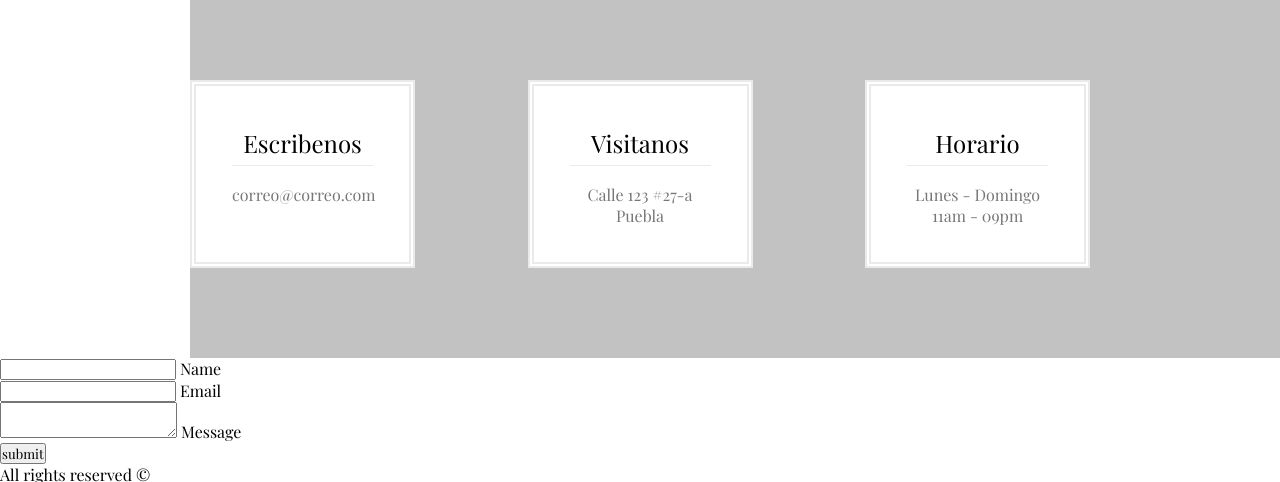
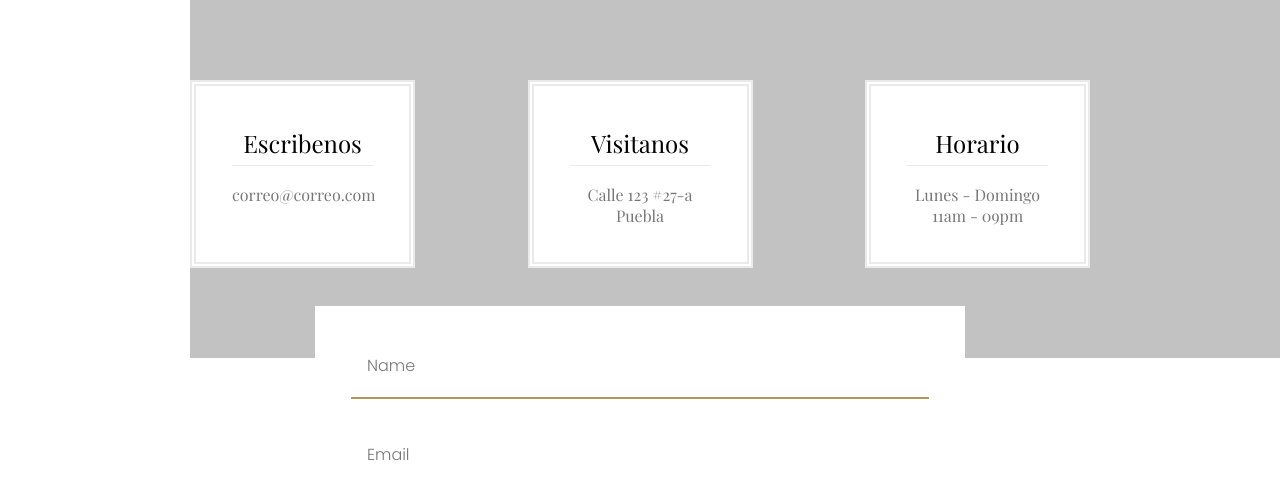
Before and after one commit to ivaan1992/Coffee-Shop, a plain HTML site: page index.html in a window 1280 px wide. Shown: the part 3336-3818 px from the top of the page. Drawn offline with nearby package versions, Linux system fonts and the light colour scheme.

Commit message:
Finish the contact section

```diff
--- a/index.html
+++ b/index.html
@@ -265,14 +265,14 @@
                             <label class="label" for="nombre">Name</label>
                         </div>
                         <div class="input-group">
-                            <input type="text" id="email" name="email">
+                            <input type="email" id="email" name="email">
                             <label class="label" for="email">Email</label>
                         </div>
                         <div class="input-group">
                             <textarea type="text" id="message" name="message"></textarea>
                             <label class="label" for="message">Message</label>
                         </div>
-                        <input type="submit" value="submit">
+                        <input type="submit" value="Submit">
                     </div>
                 </form>
             </div>
--- a/style.css
+++ b/style.css
@@ -367,6 +367,7 @@ main {
 }
 
 .datos {
+  width: 100%;
   padding: 5.625rem  11.875rem ;
   position: relative;
   background-image: url('./Images/contacto-bg.jpg');
@@ -411,3 +412,94 @@ main {
   font-size: 1rem;
   color: #777;
 }
+
+.formulario {
+  position: relative;
+  z-index: 3;
+  background: #fff;
+  max-width: 40.625rem;
+  margin: 0 auto;
+  padding: 2.25rem;
+  margin-top: -3.250rem;
+  width: 90%;
+}
+
+.input-group {
+  position: relative;
+  margin-bottom: 2rem;
+}
+
+input[type="text"],[type="email"],
+textarea {
+  font-family: 'Poppins', sans-serif;
+  font-size: 1rem;
+  color: #303133;
+  width: 100%;
+  outline: none;
+  padding: 0.9375rem 0;
+  background: none;
+  border: none;
+  border-bottom: 2px solid #b4975a;
+  vertical-align: top;
+}
+
+textarea {
+  max-width: 100%;
+  max-height: 10.25rem;
+  min-height: 5.125rem;
+  min-width: 100%;
+}
+
+label {
+  color: #777;
+  font-family: 'Poppins', sans-serif;
+}
+
+.label {
+  position: absolute;
+  top: 1rem;
+  left: 0;
+  font-size: 1rem;
+  line-height: 1rem;
+  margin-left: 1rem;
+  -webkit-transition: all .3s ease;
+  -o-transition: all .3s ease;
+  transition: all .3s ease;
+}
+
+.label-active {
+  top: -0.75rem;
+  margin-left: 0;
+  font-size: 0.75rem;
+  line-height: 0.75rem;
+  color: #777;
+}
+
+.error {
+  position: absolute;
+  color:rgb(255, 59, 59);
+  font-family: 'Poppins', sans-serif;
+  font-size: 0.875rem;
+}
+
+input[type="submit"] {
+  font-family: 'Poppins', sans-serif;
+  background: #b4975a;
+  color: #fff;
+  border-radius: 1px;
+  border: 2px solid #fff;
+  cursor: pointer;
+  display: block;
+  margin: 0 auto;
+  margin-top: 3.125rem;
+  padding: 0.9375rem;
+  width: 20%;
+  outline: none;
+  -webkit-transition: all .3s ease;
+  -o-transition: all .3s ease;
+  transition: all .3s ease;
+}
+
+input[type="submit"]:hover {
+  background: #8b7545;
+}
```
